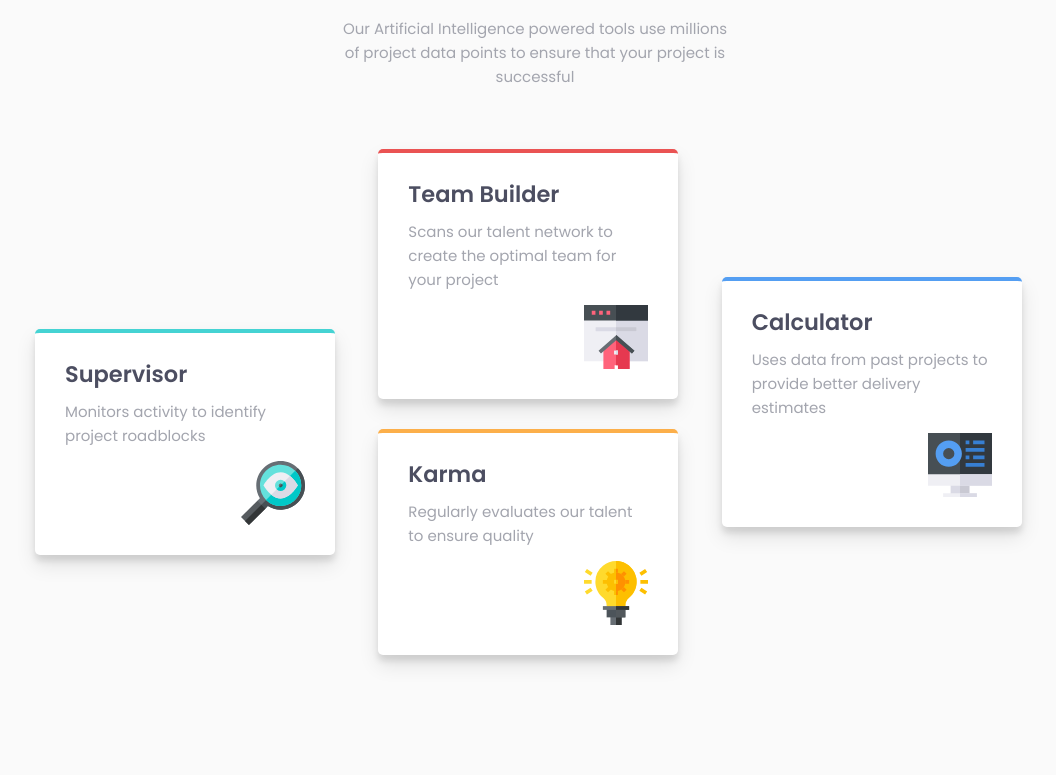
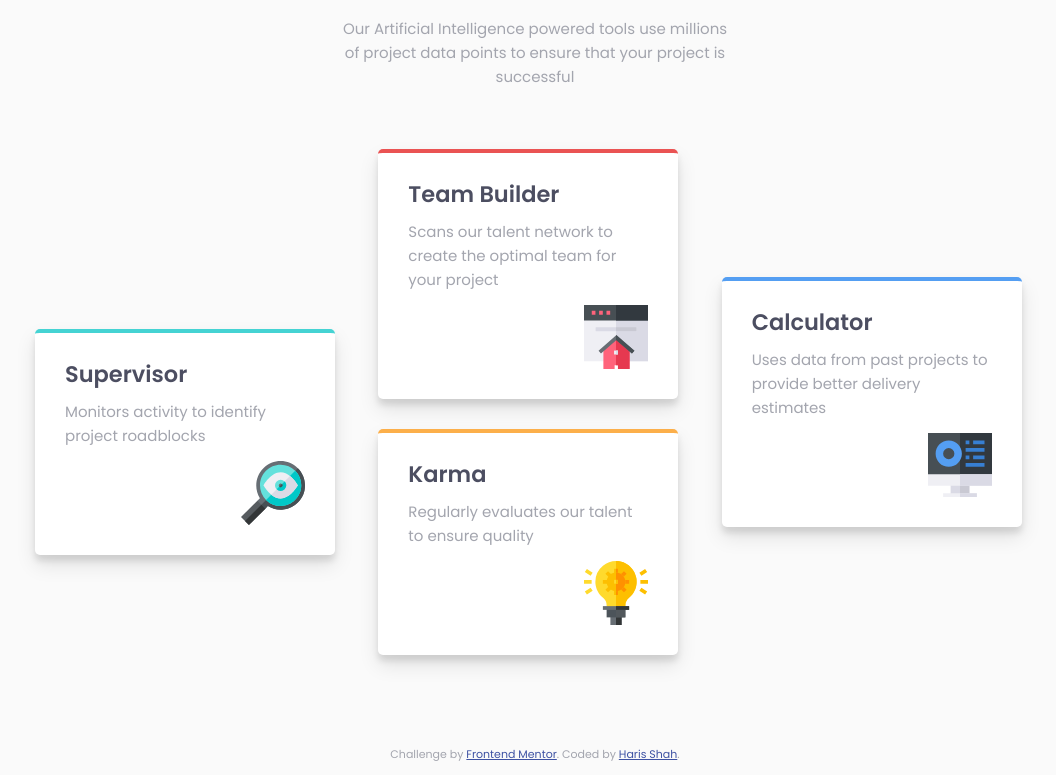
Before and after one commit to hariscs/four-cards, a plain HTML site: page index.html in a window 1280 px wide. Shown: the part 179-954 px from the top of the page, without its empty margins (105-1161 px from the left). Before the commit the page ends 914 px from the top, so only its background shows below. Drawn offline with Linux system fonts and the light colour scheme.

Commit message:
links added

```diff
--- a/index.html
+++ b/index.html
@@ -79,11 +79,13 @@
 			</div>
 		</main>
 
-		<!-- <footer>
-    <p class="attribution">
-      Challenge by <a href="https://www.frontendmentor.io?ref=challenge" target="_blank">Frontend Mentor</a>.
-      Coded by <a href="#">Your Name Here</a>.
-    </p>
-  </footer> -->
+		<footer>
+			<p class="attribution">
+				Challenge by
+				<a href="https://www.frontendmentor.io?ref=challenge" target="_blank"
+					>Frontend Mentor</a
+				>. Coded by <a href="https://twitter.com/_haris_shah">Haris Shah</a>.
+			</p>
+		</footer>
 	</body>
 </html>
```
Also changed, not shown: desktop.png (added), mobile.png (added), 2 other files.
